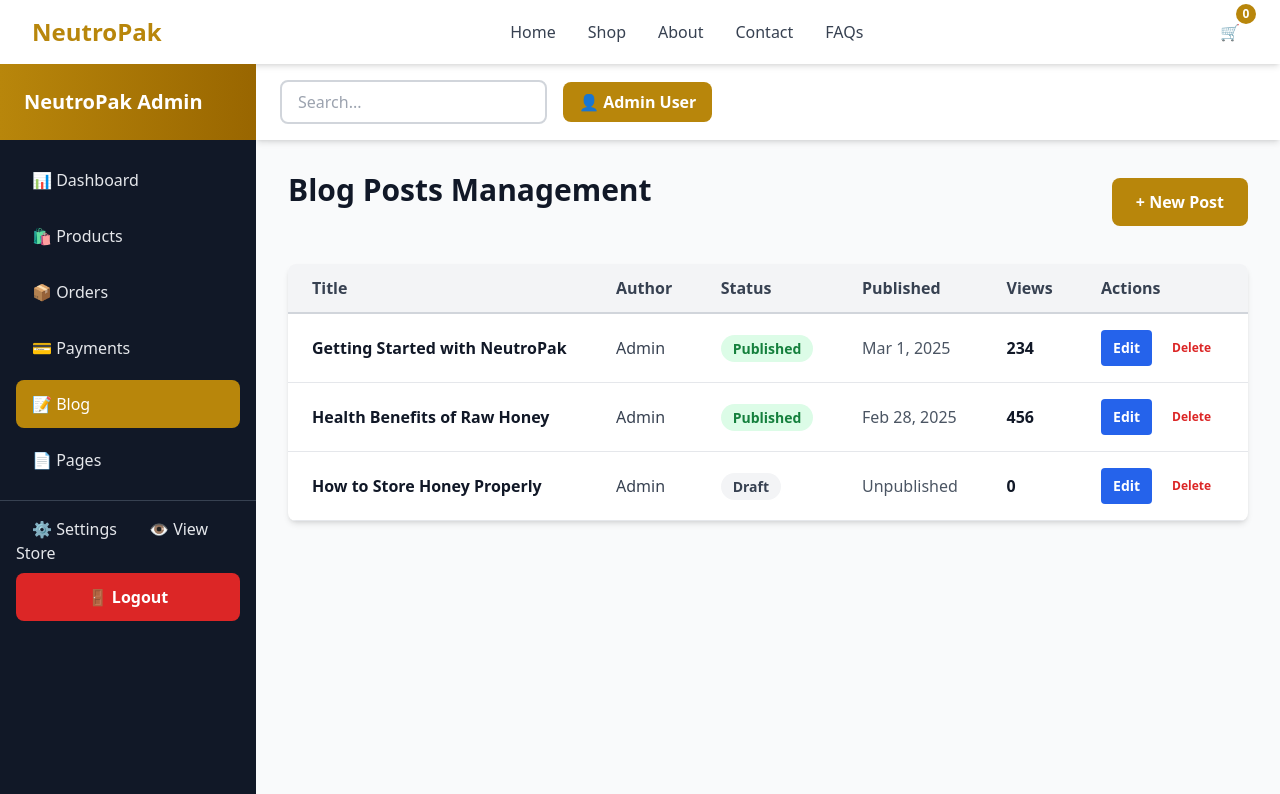
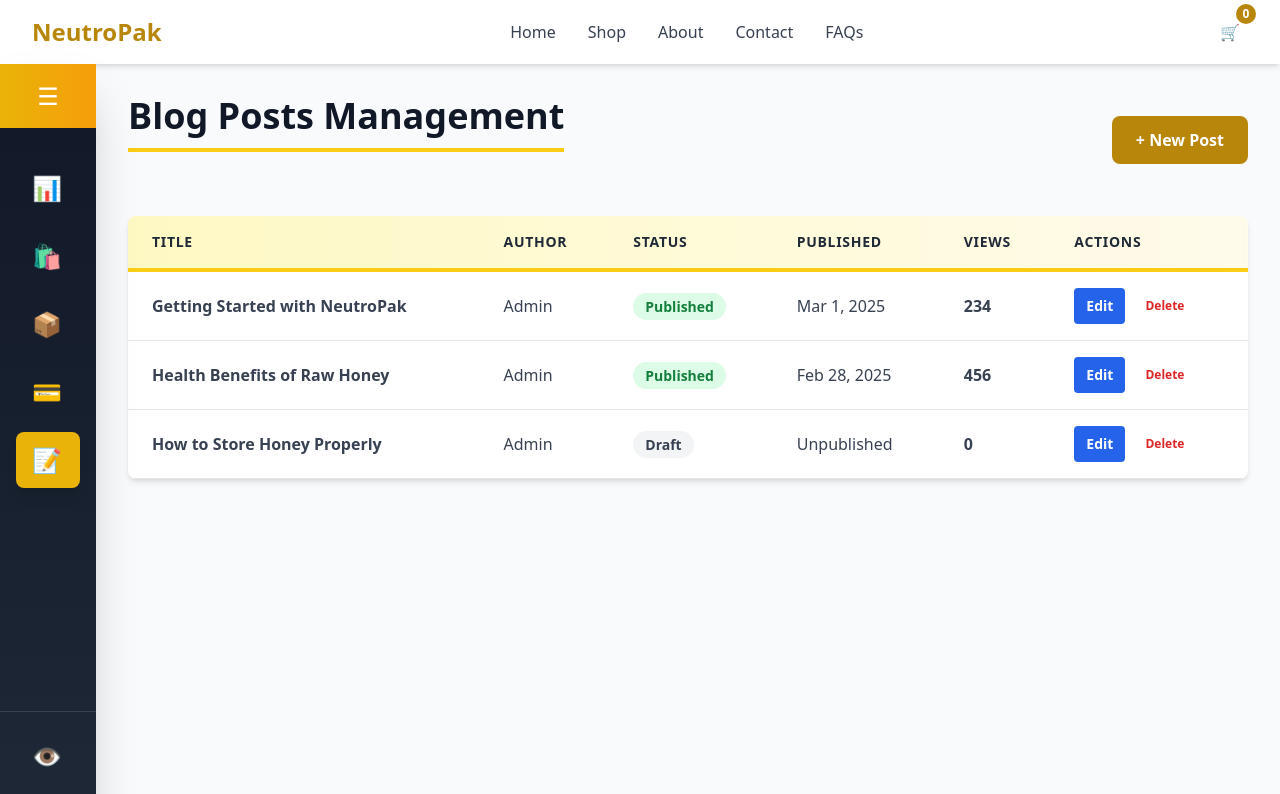
Before and after one commit to developer-bytespak/NeutroPak_frontend, a Next.js app: page /admin/blog in a window 1280 px wide. Shown: the top 794 px of the page. Built offline with nearby package versions, Linux system fonts and the light colour scheme.

Commit message:
admin pages

```diff
--- a/src/components/AdminLayout.tsx
+++ b/src/components/AdminLayout.tsx
@@ -1,6 +1,6 @@
 'use client';
 
-import React, { ReactNode, useState } from 'react';
+import React, { ReactNode, useState, useEffect } from 'react';
 import Link from 'next/link';
 import { usePathname } from 'next/navigation';
 
@@ -9,133 +9,115 @@ interface AdminLayoutProps {
 }
 
 const AdminLayout: React.FC<AdminLayoutProps> = ({ children }) => {
-  const [sidebarOpen, setSidebarOpen] = useState(true);
+  const [sidebarOpen, setSidebarOpen] = useState(false);
+  const [isLargeScreen, setIsLargeScreen] = useState(false);
   const pathname = usePathname();
+
+  useEffect(() => {
+    const handleResize = () => {
+      setIsLargeScreen(window.innerWidth >= 1024);
+      if (window.innerWidth >= 1024) {
+        setSidebarOpen(true);
+      }
+    };
+
+    handleResize();
+    window.addEventListener('resize', handleResize);
+    return () => window.removeEventListener('resize', handleResize);
+  }, []);
 
   const isActive = (href: string) => {
     return pathname === href || pathname.startsWith(href + '/');
   };
 
+  const closeSidebar = () => {
+    if (!isLargeScreen) {
+      setSidebarOpen(false);
+    }
+  };
+
   return (
     <div className="admin-layout">
-      {/* Overlay for mobile */}
-      {sidebarOpen && (
+      {/* Mobile Overlay */}
+      {sidebarOpen && !isLargeScreen && (
         <div
-          className="fixed inset-0 bg-black bg-opacity-50 lg:hidden z-40"
+          className="fixed inset-0 bg-black bg-opacity-50 z-40"
           onClick={() => setSidebarOpen(false)}
         />
       )}
 
-      <aside className={`admin-sidebar ${sidebarOpen ? 'open' : 'closed'}`}>
+      {/* Sidebar */}
+      <aside className="admin-sidebar">
         <div className="sidebar-header">
+          <span className="collapse-icon">☰</span>
           <h2>NeutroPak Admin</h2>
-          <button
-            className="toggle-btn lg:hidden"
-            onClick={() => setSidebarOpen(false)}
-          >
-            ✕
-          </button>
         </div>
 
         <nav className="sidebar-nav">
           <Link
             href="/admin/dashboard"
             className={`nav-link ${isActive('/admin/dashboard') ? 'active' : ''}`}
-            onClick={() => setSidebarOpen(false)}
           >
-            📊 Dashboard
+            <span className="icon">📊</span>
+            <span className="text">Dashboard</span>
           </Link>
           <Link
             href="/admin/products"
             className={`nav-link ${isActive('/admin/products') ? 'active' : ''}`}
-            onClick={() => setSidebarOpen(false)}
           >
-            🛍️ Products
+            <span className="icon">🛍️</span>
+            <span className="text">Products</span>
           </Link>
           <Link
             href="/admin/orders"
             className={`nav-link ${isActive('/admin/orders') ? 'active' : ''}`}
-            onClick={() => setSidebarOpen(false)}
           >
-            📦 Orders
+            <span className="icon">📦</span>
+            <span className="text">Orders</span>
           </Link>
           <Link
             href="/admin/payments"
             className={`nav-link ${isActive('/admin/payments') ? 'active' : ''}`}
-            onClick={() => setSidebarOpen(false)}
           >
-            💳 Payments
+            <span className="icon">💳</span>
+            <span className="text">Payments</span>
           </Link>
           <Link
             href="/admin/blog"
             className={`nav-link ${isActive('/admin/blog') ? 'active' : ''}`}
-            onClick={() => setSidebarOpen(false)}
           >
-            📝 Blog
-          </Link>
-          <Link
-            href="/admin/pages"
-            className={`nav-link ${isActive('/admin/pages') ? 'active' : ''}`}
-            onClick={() => setSidebarOpen(false)}
-          >
-            📄 Pages
+            <span className="icon">📝</span>
+            <span className="text">Blog</span>
           </Link>
         </nav>
 
         <div className="sidebar-footer">
           <Link
-            href="#settings"
-            className="nav-link"
-            onClick={() => setSidebarOpen(false)}
-          >
-            ⚙️ Settings
-          </Link>
-          <Link
             href="/"
             className="nav-link"
-            onClick={() => setSidebarOpen(false)}
           >
-            👁️ View Store
+            <span className="icon">👁️</span>
+            <span className="text">View Store</span>
           </Link>
           <button
             className="logout-btn"
             onClick={() => {
-              // TODO: Implement logout
               setTimeout(() => {
                 window.location.href = '/admin/login';
               }, 300);
             }}
           >
-            🚪 Logout
+            <span className="icon">🚪</span>
+            <span className="text">Logout</span>
           </button>
         </div>
       </aside>
 
+      {/* Main Content */}
       <div className="admin-main">
-        <header className="admin-header">
-          <button
-            className="menu-toggle"
-            onClick={() => setSidebarOpen(!sidebarOpen)}
-          >
-            ☰
-          </button>
-          <div className="header-actions">
-            <input
-              type="text"
-              placeholder="Search..."
-              className="search-input"
-            />
-            <button className="user-menu">👤 Admin User</button>
-          </div>
-        </header>
-
         <div className="admin-content">
           {children}
         </div>
-
-        <footer className="admin-footer">
-          <p>&copy; 2025 NeutroPak Admin Panel. All rights reserved.</p>
-        </footer>
       </div>
     </div>
   );
--- a/src/styles/globals.css
+++ b/src/styles/globals.css
@@ -125,23 +125,35 @@
 
 /* Admin Layout */
 .admin-layout {
-  @apply flex min-h-screen bg-gray-50;
+  @apply flex h-screen bg-gray-50;
 }
 
 .admin-sidebar {
-  @apply w-64 bg-gray-900 text-white fixed h-screen overflow-y-auto transition-all duration-300 z-50 lg:relative lg:translate-x-0;
+  @apply w-24 bg-gradient-to-b from-gray-900 to-gray-800 text-white fixed h-screen overflow-hidden transition-all duration-300 z-50 lg:relative lg:translate-x-0 shadow-2xl flex flex-col hover:w-72;
 }
 
 .admin-sidebar.closed {
-  @apply -translate-x-full lg:translate-x-0 lg:w-20;
+  @apply -translate-x-full lg:translate-x-0 lg:w-24;
 }
 
 .sidebar-header {
-  @apply bg-gradient-to-r from-gold-600 to-gold-700 p-6 flex justify-between items-center;
+  @apply bg-gradient-to-r from-yellow-500 to-amber-500 p-4 flex justify-center items-center z-10;
+}
+
+.collapse-icon {
+  @apply text-white text-2xl block;
+}
+
+.admin-sidebar:hover .collapse-icon {
+  @apply hidden;
 }
 
 .sidebar-header h2 {
-  @apply text-xl font-bold text-white;
+  @apply text-xl font-bold text-white hidden;
+}
+
+.admin-sidebar:hover .sidebar-header h2 {
+  @apply block;
 }
 
 .toggle-btn {
@@ -149,56 +161,78 @@
 }
 
 .sidebar-nav {
-  @apply flex flex-col gap-2 p-4;
+  @apply flex flex-col gap-3 p-4 mt-4 flex-1;
 }
 
 .nav-link {
-  @apply px-4 py-3 rounded-lg text-gray-200 hover:bg-gold-600 hover:text-white transition-colors font-medium;
+  @apply px-4 py-3 rounded-lg text-gray-200 hover:bg-yellow-500 hover:text-white transition-all font-medium flex items-center gap-3 relative;
+}
+
+.nav-link .icon {
+  @apply block text-2xl flex-shrink-0;
+}
+
+.nav-link .text {
+  @apply hidden text-sm whitespace-nowrap;
+}
+
+.admin-sidebar:hover .nav-link .text {
+  @apply block;
 }
 
 .nav-link.active {
-  @apply bg-gold-600 text-white;
+  @apply bg-yellow-500 text-white shadow-lg;
 }
 
 .sidebar-footer {
-  @apply p-4 border-t border-gray-700 space-y-2;
+  @apply p-4 border-t border-gray-700 space-y-3 mt-auto;
 }
 
 .logout-btn {
-  @apply w-full px-4 py-3 bg-red-600 text-white rounded-lg hover:bg-red-700 transition-colors font-semibold;
+  @apply w-full px-4 py-3 bg-red-600 text-white rounded-lg hover:bg-red-700 transition-colors font-bold text-center flex items-center justify-center gap-3;
 }
 
-/* Admin Main */
-.admin-main {
-  @apply flex-1 flex flex-col lg:ml-0;
+.logout-btn .icon {
+  @apply block text-lg flex-shrink-0;
+}
+
+.logout-btn .text {
+  @apply hidden text-sm whitespace-nowrap;
+}
+
+.admin-sidebar:hover .logout-btn .text {
+  @apply block;
 }
 
 .admin-header {
-  @apply bg-white shadow-md px-6 py-4 flex items-center justify-between sticky top-0 z-40;
+  @apply bg-white shadow-lg px-6 py-4 flex items-center justify-between z-40 border-b-2 border-yellow-100 hidden;
 }
 
 .menu-toggle {
-  @apply text-2xl cursor-pointer text-gray-700 hover:text-gold-600 transition-colors lg:hidden;
+  @apply text-2xl cursor-pointer text-gray-700 hover:text-yellow-600 transition-colors lg:hidden font-bold;
 }
 
 .header-actions {
-  @apply flex items-center gap-4;
+  @apply flex items-center gap-4 ml-auto;
 }
 
 .search-input {
-  @apply px-4 py-2 border-2 border-gray-300 rounded-lg focus:outline-none focus:border-gold-600 transition-colors hidden md:block;
+  @apply px-4 py-2.5 border-2 border-yellow-300 rounded-lg focus:outline-none focus:border-yellow-500 transition-colors hidden md:block bg-yellow-50 text-gray-900;
 }
 
 .user-menu {
-  @apply px-4 py-2 bg-gold-600 text-white rounded-lg hover:bg-gold-700 transition-colors font-semibold cursor-pointer;
+  @apply px-4 py-2.5 bg-gradient-to-r from-yellow-500 to-amber-500 text-white rounded-lg hover:from-yellow-600 hover:to-amber-600 transition-all font-bold cursor-pointer;
 }
 
 .admin-content {
-  @apply flex-1 p-6 lg:p-8;
+  @apply p-4 md:p-6 lg:p-8 max-w-7xl mx-auto w-full flex-1;
 }
 
+.admin-main {
+  @apply flex-1 flex flex-col lg:ml-0 w-full overflow-hidden;}
+
 .admin-footer {
-  @apply bg-gray-900 text-gray-400 text-center py-4 px-6 text-sm;
+  @apply bg-gray-900 text-gray-400 text-center py-4 px-6 text-sm border-t border-gray-700;
 }
 
 /* Admin Dashboard */
@@ -207,35 +241,35 @@
 }
 
 .admin-dashboard h1 {
-  @apply text-3xl font-bold text-gray-900 mb-6;
+  @apply text-3xl md:text-4xl font-bold text-gray-900 mb-8 pb-3 border-b-4 border-yellow-400;
 }
 
 .stats-grid {
-  @apply grid grid-cols-1 md:grid-cols-2 lg:grid-cols-4 gap-6;
+  @apply grid grid-cols-1 sm:grid-cols-2 lg:grid-cols-4 gap-4 md:gap-6;
 }
 
 .stat-card {
-  @apply bg-white p-6 rounded-lg shadow-md hover:shadow-lg transition-shadow;
+  @apply bg-white p-8 rounded-xl shadow-md hover:shadow-xl transition-shadow border-l-4 border-yellow-500;
 }
 
 .stat-card h3 {
-  @apply text-gray-600 font-semibold mb-2;
+  @apply text-gray-600 font-semibold mb-4 text-sm uppercase tracking-wider;
 }
 
 .stat-value {
-  @apply text-3xl font-bold text-gold-600;
+  @apply text-4xl font-bold text-yellow-600;
 }
 
 .dashboard-charts {
-  @apply grid grid-cols-1 lg:grid-cols-2 gap-6;
+  @apply w-full grid grid-cols-1 gap-6;
 }
 
 .chart-section {
-  @apply bg-white p-6 rounded-lg shadow-md;
+  @apply bg-white p-6 md:p-8 rounded-xl shadow-md border-t-4 border-yellow-500 w-full overflow-y-auto max-h-96;
 }
 
 .chart-section h2 {
-  @apply text-xl font-bold text-gray-900 mb-4;
+  @apply text-2xl font-bold text-gray-900 mb-6 pb-3 border-b-2 border-yellow-300;
 }
 
 /* Admin Tables */
@@ -244,24 +278,53 @@
 }
 
 .admin-table thead {
-  @apply bg-gray-100;
+  @apply bg-gradient-to-r from-yellow-100 to-amber-50;
 }
 
 .admin-table th {
-  @apply px-6 py-3 text-left font-semibold text-gray-700 border-b-2 border-gray-300;
+  @apply px-6 py-4 text-left font-bold text-gray-800 border-b-4 border-yellow-400 uppercase text-sm tracking-wider;
 }
 
 .admin-table tbody tr {
-  @apply border-b border-gray-200 hover:bg-gray-50 transition-colors;
+  @apply border-b border-gray-200 hover:bg-yellow-50 transition-colors duration-200;
+}
+
+.admin-table tbody tr:hover {
+  @apply shadow-sm;
 }
 
 .admin-table td {
-  @apply px-6 py-4;
+  @apply px-6 py-4 text-gray-700;
+}
+
+/* Sales Overview Progress Bars */
+.sales-overview-item {
+  @apply space-y-3;
+}
+
+.sales-overview-header {
+  @apply flex justify-between items-center;
+}
+
+.sales-overview-header .label {
+  @apply font-semibold text-gray-800;
+}
+
+.sales-overview-header .percentage {
+  @apply text-lg font-bold text-yellow-600;
+}
+
+.progress-bar-container {
+  @apply w-full bg-gray-200 rounded-full h-3 overflow-hidden;
+}
+
+.progress-bar-fill {
+  @apply bg-gradient-to-r from-yellow-500 to-amber-500 h-full rounded-full transition-all duration-500;
 }
 
 /* Admin Forms */
 .admin-form {
-  @apply bg-white rounded-lg shadow-md p-6 space-y-6;
+  @apply bg-white rounded-xl shadow-md p-6 space-y-6;
 }
 
 .form-section {
@@ -269,7 +332,7 @@
 }
 
 .form-section h3 {
-  @apply text-lg font-bold text-gray-900 mb-4 pb-2 border-b-2 border-gold-300;
+  @apply text-lg font-bold text-gray-900 mb-4 pb-2 border-b-2 border-yellow-300;
 }
 
 .form-row {
@@ -281,13 +344,13 @@
 }
 
 .admin-form label {
-  @apply block text-sm font-semibold text-gray-700 mb-2;
+  @apply block text-sm font-bold text-gray-700 mb-2;
 }
 
 .admin-form input,
 .admin-form select,
 .admin-form textarea {
-  @apply w-full px-4 py-2 border-2 border-gray-300 rounded-lg focus:outline-none focus:border-gold-600 focus:ring-2 focus:ring-gold-100 transition-all;
+  @apply w-full px-4 py-2.5 border-2 border-yellow-300 rounded-lg focus:outline-none focus:border-yellow-500 focus:ring-2 focus:ring-yellow-100 transition-all bg-yellow-50;
 }
 
 .form-buttons {
@@ -295,19 +358,19 @@
 }
 
 .btn-save {
-  @apply px-6 py-3 bg-green-600 text-white font-semibold rounded-lg hover:bg-green-700 transition-colors;
+  @apply px-6 py-3 bg-green-600 text-white font-bold rounded-lg hover:bg-green-700 transition-colors;
 }
 
 .btn-cancel {
-  @apply px-6 py-3 bg-gray-600 text-white font-semibold rounded-lg hover:bg-gray-700 transition-colors;
+  @apply px-6 py-3 bg-gray-600 text-white font-bold rounded-lg hover:bg-gray-700 transition-colors;
 }
 
 .btn-delete {
-  @apply px-6 py-3 bg-red-600 text-white font-semibold rounded-lg hover:bg-red-700 transition-colors;
+  @apply px-6 py-3 bg-red-600 text-white font-bold rounded-lg hover:bg-red-700 transition-colors;
 }
 
 .btn-edit {
-  @apply px-3 py-2 bg-blue-600 text-white text-sm font-semibold rounded hover:bg-blue-700 transition-colors;
+  @apply px-3 py-2 bg-blue-600 text-white text-sm font-bold rounded hover:bg-blue-700 transition-colors;
 }
 
 /* Responsive */
```
Also changed, not shown: src/app/admin/dashboard/page.tsx (+49 -33 lines).
